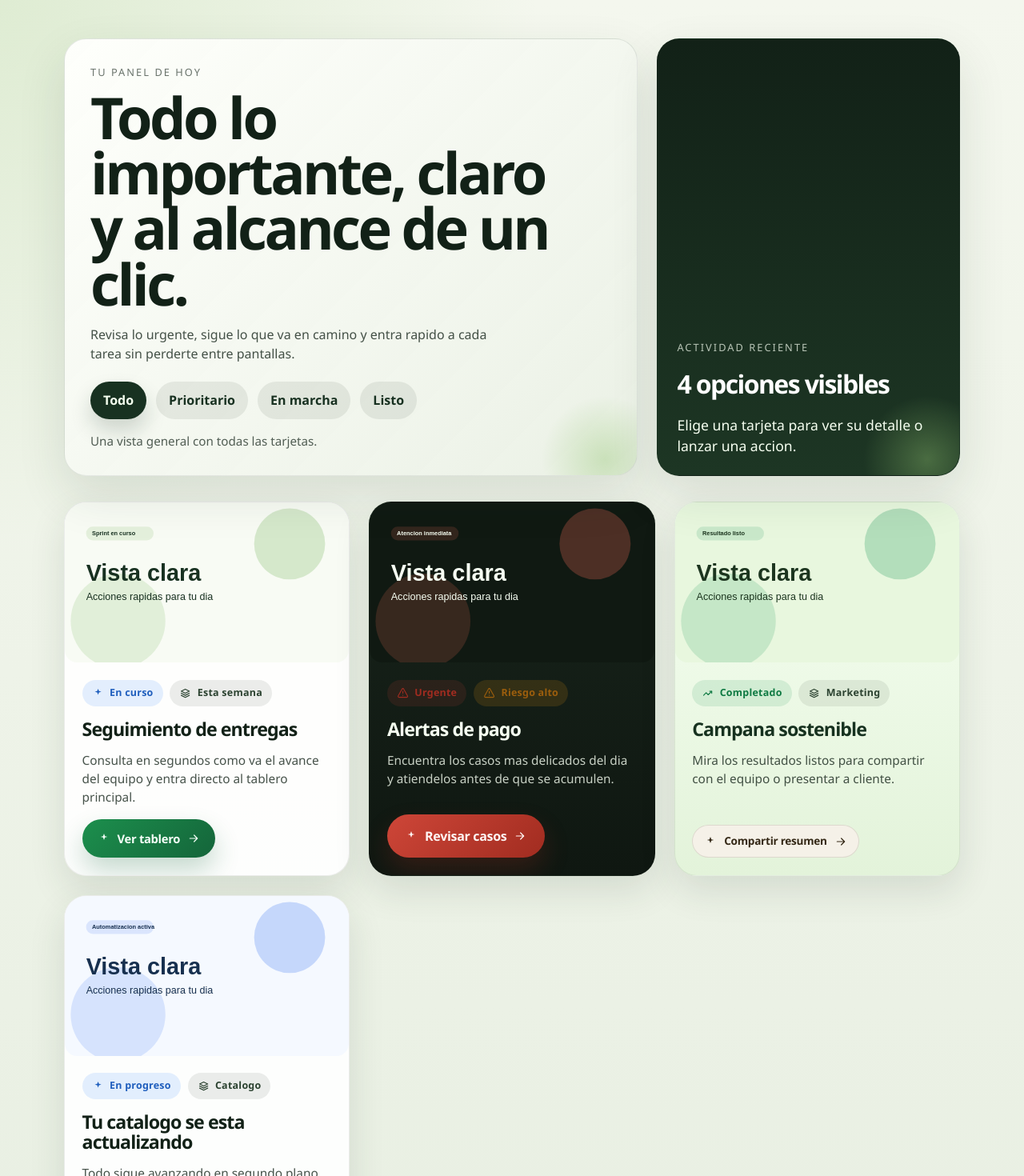
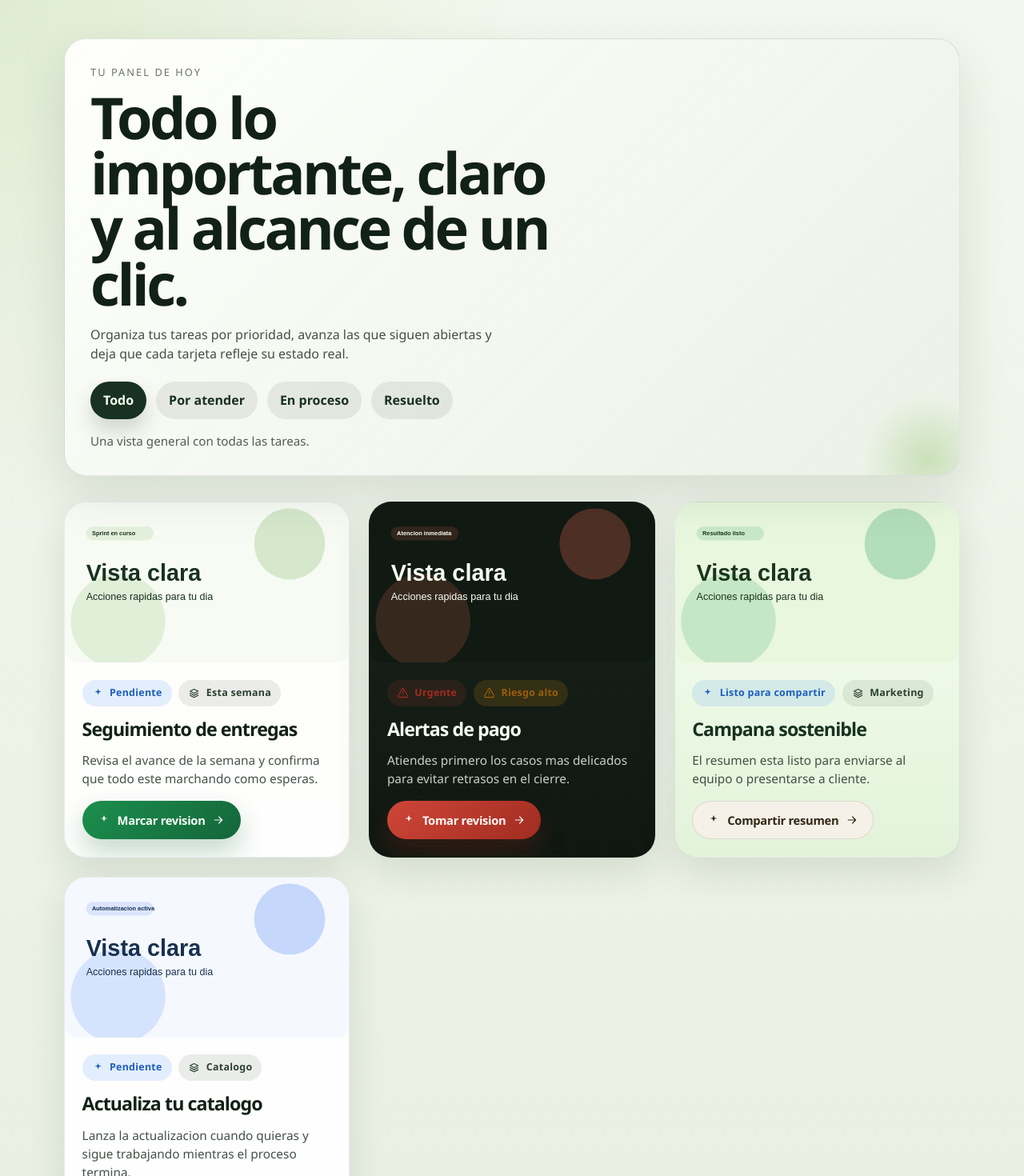
Before and after one commit to Develezper/User-stories-TypeScript, a React (Vite) app in the folder week3/: page / in a window 1280 px wide. Shown: the top 1470 px of the page at 80% size. Built offline with nearby package versions, Linux system fonts and the light colour scheme.

Commit message:
feat: refactor lógica de tarjetas y mejorar descripciones y acciones

```diff
--- a/week3/src/App.css
+++ b/week3/src/App.css
@@ -6,15 +6,11 @@
 
 .hero {
   position: relative;
-  display: grid;
-  grid-template-columns: minmax(0, 1.8fr) minmax(280px, 0.95fr);
-  gap: 1.5rem;
-  align-items: stretch;
+  display: block;
   margin-bottom: 2rem;
 }
 
-.hero__copy,
-.hero__status {
+.hero__copy {
   position: relative;
   overflow: hidden;
   border: 1px solid rgba(18, 33, 23, 0.1);
@@ -30,8 +26,7 @@
     #ffffff;
 }
 
-.hero__copy::after,
-.hero__status::after {
+.hero__copy::after {
   content: '';
   position: absolute;
   inset: auto -40px -60px auto;
@@ -41,26 +36,12 @@
   background: radial-gradient(circle, rgba(147, 197, 114, 0.38), transparent 70%);
 }
 
-.hero__status {
-  display: flex;
-  flex-direction: column;
-  justify-content: flex-end;
-  padding: 1.5rem;
-  background: linear-gradient(180deg, #122117 0%, #1d3624 100%);
-  color: #f6fff1;
-}
-
-.hero__eyebrow,
-.hero__status-label {
+.hero__eyebrow {
   margin: 0 0 0.75rem;
   font-size: 0.8rem;
   letter-spacing: 0.16em;
   text-transform: uppercase;
   color: rgba(18, 33, 23, 0.62);
-}
-
-.hero__status-label {
-  color: rgba(246, 255, 241, 0.72);
 }
 
 .hero h1 {
@@ -72,7 +53,6 @@
 }
 
 .hero__description,
-.hero__status-value,
 .card-copy {
   margin: 0;
   color: rgba(18, 33, 23, 0.78);
@@ -128,19 +108,13 @@
   font-size: 0.95rem;
 }
 
-.hero__status-value {
-  position: relative;
-  z-index: 1;
-  font-size: 1.1rem;
-  color: #f6fff1;
-}
-
-.hero__status-count {
-  margin: 0 0 0.85rem;
-  font-size: 2rem;
-  font-weight: 700;
-  letter-spacing: -0.05em;
-  color: #ffffff;
+.hero__feedback {
+  margin: 1rem 0 0;
+  padding: 0.95rem 1.1rem;
+  border-radius: 20px;
+  background: rgba(24, 49, 33, 0.08);
+  color: #183121;
+  font-weight: 600;
 }
 
 .gallery {
@@ -153,18 +127,42 @@
   font-size: 0.96rem;
 }
 
+.gallery__empty {
+  grid-column: 1 / -1;
+  padding: 1.8rem;
+  border: 1px solid rgba(18, 33, 23, 0.1);
+  border-radius: 28px;
+  background: rgba(255, 255, 255, 0.78);
+  box-shadow: 0 18px 45px rgba(30, 54, 41, 0.08);
+  backdrop-filter: blur(14px);
+}
+
+.gallery__empty-eyebrow {
+  margin: 0 0 0.65rem;
+  font-size: 0.78rem;
+  letter-spacing: 0.16em;
+  text-transform: uppercase;
+  color: rgba(18, 33, 23, 0.56);
+}
+
+.gallery__empty h2 {
+  margin: 0;
+  font-size: clamp(1.7rem, 3vw, 2.2rem);
+  line-height: 1;
+  letter-spacing: -0.05em;
+}
+
+.gallery__empty p {
+  color: rgba(18, 33, 23, 0.78);
+}
+
 @media (max-width: 820px) {
   .app-shell {
     width: min(100% - 1.25rem, 1120px);
     padding-top: 1.5rem;
   }
 
-  .hero {
-    grid-template-columns: 1fr;
-  }
-
-  .hero__copy,
-  .hero__status {
+  .hero__copy {
     border-radius: 24px;
   }
 }
--- a/week3/src/App.tsx
+++ b/week3/src/App.tsx
@@ -1,7 +1,7 @@
 import { useEffect, useRef, useState, type ReactNode } from 'react'
 import './App.css'
 import { Button, Card, type BadgeStatus } from './components'
-import { cardExamples } from './data/cards'
+import { cardExamples, type CardAction, type CardExample, type CardId, type CardState } from './data/cards'
 
 const ArrowIcon = () => (
   <svg aria-hidden="true" viewBox="0 0 24 24">
@@ -83,18 +83,31 @@ const badgeIcons: Record<BadgeStatus, ReactNode> = {
 type ViewFilter = 'all' | 'attention' | 'active' | 'done'
 
 const filterOptions: { id: ViewFilter; label: string; helper: string }[] = [
-  { id: 'all', label: 'Todo', helper: 'Una vista general con todas las tarjetas.' },
-  { id: 'attention', label: 'Prioritario', helper: 'Casos que necesitan atencion inmediata.' },
-  { id: 'active', label: 'En marcha', helper: 'Procesos avanzando en este momento.' },
-  { id: 'done', label: 'Listo', helper: 'Resultados completados y listos para compartir.' },
+  { id: 'all', label: 'Todo', helper: 'Una vista general con todas las tareas.' },
+  { id: 'attention', label: 'Por atender', helper: 'Lo que necesita una respuesta inmediata.' },
+  { id: 'active', label: 'En proceso', helper: 'Acciones que siguen abiertas o en marcha.' },
+  { id: 'done', label: 'Resuelto', helper: 'Tareas que ya quedaron listas.' },
 ]
 
+const initialCardStates = Object.fromEntries(
+  cardExamples.map((card) => [card.id, card.initialState])
+) as Record<CardId, CardState>
+
+const getCardView = (card: CardExample, currentState: CardState) => {
+  const view = card.states[currentState]
+
+  if (!view) {
+    throw new Error(`No hay configuracion para ${card.id} en el estado ${currentState}.`)
+  }
+
+  return view
+}
+
 function App() {
+  const [cardStates, setCardStates] = useState<Record<CardId, CardState>>(initialCardStates)
   const [activeFilter, setActiveFilter] = useState<ViewFilter>('all')
-  const [lastAction, setLastAction] = useState(
-    'Elige una tarjeta para ver su detalle o lanzar una accion.'
-  )
-  const [loadingCardId, setLoadingCardId] = useState<string | null>(null)
+  const [lastAction, setLastAction] = useState<string | null>(null)
+  const [loadingCardId, setLoadingCardId] = useState<CardId | null>(null)
   const loadingTimeoutRef = useRef<number | null>(null)
 
   useEffect(() => {
@@ -105,39 +118,42 @@ function App() {
     }
   }, [])
 
-  const visibleCards = cardExamples.filter((card) => {
+  const cardViews = cardExamples.map((card) => ({
+    ...card,
+    view: getCardView(card, cardStates[card.id]),
+  }))
+
+  const visibleCards = cardViews.filter((card) => {
     if (activeFilter === 'all') return true
-
-    const statuses = card.badges.map((badge) => badge.status)
-
-    if (activeFilter === 'attention') return statuses.includes('error') || statuses.includes('warning')
-    if (activeFilter === 'active') return statuses.includes('info')
-    if (activeFilter === 'done') return statuses.includes('success')
-
-    return true
+    return card.view.bucket === activeFilter
   })
 
-  const activeFilterLabel = filterOptions.find((filter) => filter.id === activeFilter)?.helper
+  const runAction = (cardId: CardId, action: CardAction) => {
+    if (action.type === 'instant') {
+      setCardStates((currentStates) => ({
+        ...currentStates,
+        [cardId]: action.nextState,
+      }))
+      setLastAction(action.completedMessage)
+      return
+    }
 
-  const handleCardAction = (cardId: string, cardTitle: string) => {
-    if (cardId === 'sync-state') {
     if (loadingTimeoutRef.current !== null) {
       window.clearTimeout(loadingTimeoutRef.current)
     }
 
     setLoadingCardId(cardId)
-      setLastAction('Estamos actualizando tu catalogo. Esto solo tomara un momento.')
+    setLastAction(action.pendingMessage ?? null)
 
     loadingTimeoutRef.current = window.setTimeout(() => {
+      setCardStates((currentStates) => ({
+        ...currentStates,
+        [cardId]: action.nextState,
+      }))
       setLoadingCardId(null)
-        setLastAction('Tu catalogo ya esta listo y actualizado.')
+      setLastAction(action.completedMessage)
       loadingTimeoutRef.current = null
-      }, 1800)
-
-      return
-    }
-
-    setLastAction(`Abriste "${cardTitle}" para continuar con esa gestion.`)
+    }, action.delayMs ?? 1500)
   }
 
   return (
@@ -147,8 +163,8 @@ function App() {
           <p className="hero__eyebrow">Tu panel de hoy</p>
           <h1>Todo lo importante, claro y al alcance de un clic.</h1>
           <p className="hero__description">
-            Revisa lo urgente, sigue lo que va en camino y entra rapido a cada tarea sin perderte
-            entre pantallas.
+            Organiza tus tareas por prioridad, avanza las que siguen abiertas y deja que cada
+            tarjeta refleje su estado real.
           </p>
 
           <div className="hero__filters" aria-label="Filtros de vista">
@@ -164,20 +180,15 @@ function App() {
             ))}
           </div>
 
-          <p className="hero__helper">{activeFilterLabel}</p>
+          <p className="hero__helper">{filterOptions.find((filter) => filter.id === activeFilter)?.helper}</p>
+          {lastAction ? <p className="hero__feedback">{lastAction}</p> : null}
         </div>
-
-        <article className="hero__status">
-          <p className="hero__status-label">Actividad reciente</p>
-          <p className="hero__status-count">{visibleCards.length} opciones visibles</p>
-          <p className="hero__status-value">{lastAction}</p>
-        </article>
       </section>
 
       <section className="gallery">
-        {visibleCards.map((card) => {
-          // Centralizamos los iconos de badge en la vista para reutilizar el mismo componente.
-          const badgesWithIcons = card.badges.map((badge) => ({
+        {visibleCards.length ? (
+          visibleCards.map((card) => {
+            const badgesWithIcons = card.view.badges.map((badge) => ({
               ...badge,
               icon: badge.status ? badgeIcons[badge.status] : badgeIcons.neutral,
             }))
@@ -185,27 +196,38 @@ function App() {
             return (
               <Card
                 key={card.id}
-              title={card.title}
+                title={card.view.title}
                 type={card.type}
                 imageUrl={card.imageUrl}
                 badges={badgesWithIcons}
                 footer={
                   <Button
-                  text={card.buttonText}
-                  variant={card.buttonVariant}
-                  size={card.buttonSize}
-                  disabled={card.buttonDisabled}
+                    text={card.view.buttonText}
+                    variant={card.view.buttonVariant}
+                    size="md"
+                    disabled={card.view.buttonDisabled}
                     loading={loadingCardId === card.id}
                     leftIcon={<SparkIcon />}
                     rightIcon={loadingCardId === card.id ? undefined : <ArrowIcon />}
-                  onClick={() => handleCardAction(card.id, card.title)}
+                    onClick={() => {
+                      if (card.view.action) {
+                        runAction(card.id, card.view.action)
+                      }
+                    }}
                   />
                 }
               >
-              <p className="card-copy">{card.description}</p>
+                <p className="card-copy">{card.view.description}</p>
               </Card>
             )
-        })}
+          })
+        ) : (
+          <article className="gallery__empty">
+            <p className="gallery__empty-eyebrow">Todo al dia</p>
+            <h2>No hay tareas en esta vista.</h2>
+            <p>Cambia el filtro para revisar otra parte del panel.</p>
+          </article>
+        )}
       </section>
     </main>
   )
--- a/week3/src/data/cards.ts
+++ b/week3/src/data/cards.ts
@@ -1,18 +1,35 @@
+import type { ButtonVariant } from '../components/Button'
 import type { CardBadge, CardType } from '../components/Card'
-import type { ButtonSize, ButtonVariant } from '../components/Button'
 
-export interface CardExample {
-  id: string
+export type CardId = 'ops-dashboard' | 'risk-alerts' | 'campaign-recap' | 'sync-state'
+export type CardState = 'pending' | 'attention' | 'reviewing' | 'ready' | 'shared' | 'done'
+export type CardBucket = 'attention' | 'active' | 'done'
+
+export interface CardAction {
+  type: 'instant' | 'timed'
+  nextState: CardState
+  completedMessage: string
+  pendingMessage?: string
+  delayMs?: number
+}
+
+export interface CardView {
   title: string
   description: string
-  type: CardType
-  imageUrl?: string
   badges: CardBadge[]
   buttonText: string
   buttonVariant: ButtonVariant
-  buttonSize?: ButtonSize
   buttonDisabled?: boolean
-  buttonLoading?: boolean
+  bucket: CardBucket
+  action?: CardAction
+}
+
+export interface CardExample {
+  id: CardId
+  type: CardType
+  imageUrl?: string
+  initialState: CardState
+  states: Partial<Record<CardState, CardView>>
 }
 
 const createCover = (eyebrow: string, background: string, accent: string, textColor: string) =>
@@ -31,62 +48,166 @@ const createCover = (eyebrow: string, background: string, accent: string, textCo
 export const cardExamples: CardExample[] = [
   {
     id: 'ops-dashboard',
-    title: 'Seguimiento de entregas',
-    description:
-      'Consulta en segundos como va el avance del equipo y entra directo al tablero principal.',
     type: 'white',
     imageUrl: createCover('Sprint en curso', '#F8FBF4', '#7BB661', '#183121'),
+    initialState: 'pending',
+    states: {
+      pending: {
+        title: 'Seguimiento de entregas',
+        description: 'Revisa el avance de la semana y confirma que todo este marchando como esperas.',
         badges: [
-      { label: 'En curso', status: 'info' },
+          { label: 'Pendiente', status: 'info' },
           { label: 'Esta semana', status: 'neutral' },
         ],
-    buttonText: 'Ver tablero',
+        buttonText: 'Marcar revision',
         buttonVariant: 'primary',
-    buttonSize: 'md',
+        bucket: 'active',
+        action: {
+          type: 'instant',
+          nextState: 'done',
+          completedMessage: 'La revision de entregas ya quedo completada.',
+        },
+      },
+      done: {
+        title: 'Seguimiento de entregas',
+        description: 'La revision de esta semana ya quedo lista y el equipo puede continuar.',
+        badges: [
+          { label: 'Revisado', status: 'success' },
+          { label: 'Esta semana', status: 'neutral' },
+        ],
+        buttonText: 'Revisado',
+        buttonVariant: 'secondary',
+        buttonDisabled: true,
+        bucket: 'done',
+      },
+    },
   },
   {
     id: 'risk-alerts',
-    title: 'Alertas de pago',
-    description:
-      'Encuentra los casos mas delicados del dia y atiendelos antes de que se acumulen.',
     type: 'black',
     imageUrl: createCover('Atencion inmediata', '#101912', '#E86957', '#F7FFF3'),
+    initialState: 'attention',
+    states: {
+      attention: {
+        title: 'Alertas de pago',
+        description: 'Atiendes primero los casos mas delicados para evitar retrasos en el cierre.',
         badges: [
           { label: 'Urgente', status: 'error' },
           { label: 'Riesgo alto', status: 'warning' },
         ],
-    buttonText: 'Revisar casos',
+        buttonText: 'Tomar revision',
         buttonVariant: 'danger',
-    buttonSize: 'lg',
+        bucket: 'attention',
+        action: {
+          type: 'timed',
+          nextState: 'reviewing',
+          pendingMessage: 'Estamos preparando los casos prioritarios para revisarlos con calma.',
+          completedMessage: 'Las alertas ya quedaron listas para revision.',
+          delayMs: 1300,
+        },
+      },
+      reviewing: {
+        title: 'Alertas de pago',
+        description: 'Los casos urgentes ya quedaron agrupados y solo falta cerrar la revision.',
+        badges: [
+          { label: 'En revision', status: 'info' },
+          { label: '4 casos', status: 'neutral' },
+        ],
+        buttonText: 'Marcar resuelto',
+        buttonVariant: 'secondary',
+        bucket: 'active',
+        action: {
+          type: 'instant',
+          nextState: 'done',
+          completedMessage: 'Las alertas de pago ya quedaron resueltas.',
+        },
+      },
+      done: {
+        title: 'Alertas de pago',
+        description: 'Las alertas prioritarias de hoy ya fueron atendidas.',
+        badges: [
+          { label: 'Resuelto', status: 'success' },
+          { label: 'Sin pendientes', status: 'neutral' },
+        ],
+        buttonText: 'Resuelto',
+        buttonVariant: 'secondary',
+        buttonDisabled: true,
+        bucket: 'done',
+      },
+    },
   },
   {
     id: 'campaign-recap',
-    title: 'Campana sostenible',
-    description:
-      'Mira los resultados listos para compartir con el equipo o presentar a cliente.',
     type: 'green',
     imageUrl: createCover('Resultado listo', '#E8F7DE', '#2A9D62', '#1C351F'),
+    initialState: 'ready',
+    states: {
+      ready: {
+        title: 'Campana sostenible',
+        description: 'El resumen esta listo para enviarse al equipo o presentarse a cliente.',
         badges: [
-      { label: 'Completado', status: 'success' },
+          { label: 'Listo para compartir', status: 'info' },
           { label: 'Marketing', status: 'neutral' },
         ],
         buttonText: 'Compartir resumen',
         buttonVariant: 'secondary',
-    buttonSize: 'sm',
+        bucket: 'active',
+        action: {
+          type: 'instant',
+          nextState: 'shared',
+          completedMessage: 'El resumen de la campana ya fue compartido.',
+        },
+      },
+      shared: {
+        title: 'Campana sostenible',
+        description: 'El resumen ya fue compartido y el equipo puede consultarlo cuando lo necesite.',
+        badges: [
+          { label: 'Compartido', status: 'success' },
+          { label: 'Marketing', status: 'neutral' },
+        ],
+        buttonText: 'Compartido',
+        buttonVariant: 'secondary',
+        buttonDisabled: true,
+        bucket: 'done',
+      },
+    },
   },
   {
     id: 'sync-state',
-    title: 'Tu catalogo se esta actualizando',
-    description:
-      'Todo sigue avanzando en segundo plano mientras tu puedes continuar con tranquilidad.',
     type: 'white',
     imageUrl: createCover('Automatizacion activa', '#F5F9FF', '#4A7EF0', '#17304F'),
+    initialState: 'pending',
+    states: {
+      pending: {
+        title: 'Actualiza tu catalogo',
+        description: 'Lanza la actualizacion cuando quieras y sigue trabajando mientras el proceso termina.',
         badges: [
-      { label: 'En progreso', status: 'info' },
+          { label: 'Pendiente', status: 'info' },
           { label: 'Catalogo', status: 'neutral' },
         ],
         buttonText: 'Actualizar ahora',
         buttonVariant: 'primary',
-    buttonSize: 'md',
+        bucket: 'active',
+        action: {
+          type: 'timed',
+          nextState: 'done',
+          pendingMessage: 'Estamos actualizando tu catalogo. Puedes seguir aqui mientras termina.',
+          completedMessage: 'Tu catalogo ya quedo actualizado.',
+          delayMs: 1800,
+        },
+      },
+      done: {
+        title: 'Catalogo actualizado',
+        description: 'Los cambios mas recientes ya quedaron aplicados y no hace falta esperar mas.',
+        badges: [
+          { label: 'Actualizado', status: 'success' },
+          { label: 'Catalogo', status: 'neutral' },
+        ],
+        buttonText: 'Actualizado',
+        buttonVariant: 'secondary',
+        buttonDisabled: true,
+        bucket: 'done',
+      },
+    },
   },
 ]
```
Lines whose indentation alone changed are shown as unchanged.
